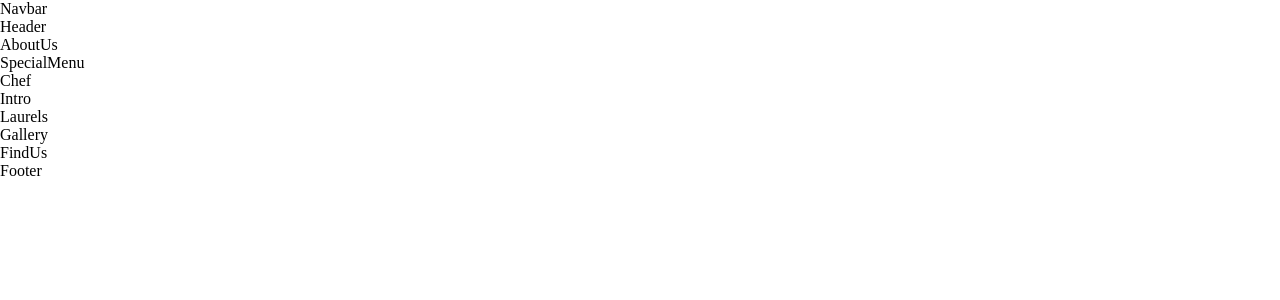
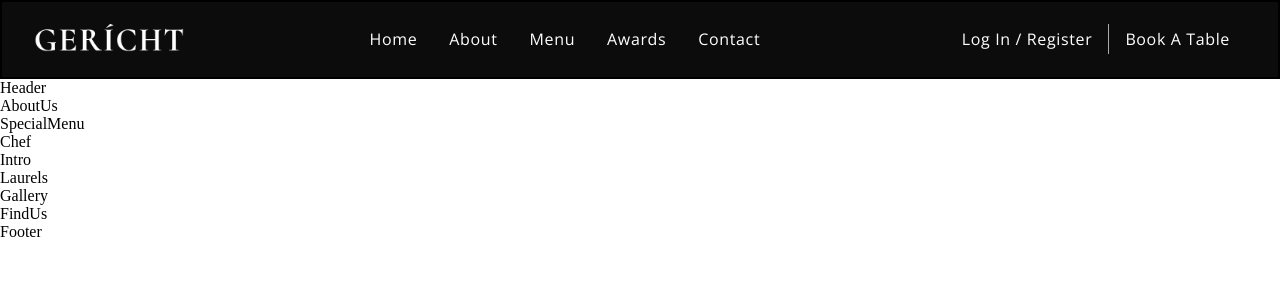
Before and after one commit to Kwonsongji/gerich-restaurant, a React (Create React App) app: page / in a window 1280 px wide. Shown: the top 300 px of the page. Built offline with nearby package versions, Linux system fonts and the light colour scheme; a web font is replaced by a local one.

Commit message:
navbar css

```diff
--- a/src/components/Navbar/index.css
+++ b/src/components/Navbar/index.css
@@ -0,0 +1,61 @@
+.app__navbar{
+  width: 100%;
+  display: flex;
+  border: 2px solid black;
+  justify-content: space-between;
+  align-items: center;
+  background: var(--color-black);
+  padding: 1rem 2rem;
+}
+
+.app__navbar-logo {
+  display: flex;
+  justify-content: flex-start;
+  align-items: center;
+}
+
+.app__navbar-logo img {
+  width: 150px;
+}
+
+.app__navbar-links {
+  flex:1;
+  display: flex;
+  justify-content: center;
+  align-items: center;
+  list-style: none;
+}
+
+.app__navbar-links li {
+  margin: 0 1rem;
+  cursor: pointer;
+}
+
+.app__navbar-links li:hover {
+  color: var(--color-grey);
+}
+
+.app__navbar-login {
+  display: flex;
+  justify-content: flex-end;
+  align-items: center;
+}
+
+.app__navbar-login a {
+  margin: 0 1rem;
+  text-decoration: none;
+  transition: 0.5s ease ;
+}
+
+.app__navbar-login a:hover {
+  border-bottom: 1px solid var(--color-golden);
+}
+
+.app__navbar-login div {
+  width: 1px;
+  height: 30px;
+  background: var(--color-grey);
+}
+.app__navbar-smallscreen {
+  display: none;
+}
--- a/src/components/Navbar/index.js
+++ b/src/components/Navbar/index.js
@@ -4,10 +4,42 @@
 import images from '../../constants/images';
 import './index.css';
 
-const Navbar = () => (
+const Navbar = () => {
+
+    return(
   <nav className="app__navbar">
-    Navbar
+    <div className="app__navbar-logo">
+      <img src={images.gericht} alt="gericht" />
+    </div>
+    <ul className="app__navbar-links">
+      <li className="p__opensans"> <a href="#home">Home</a></li>
+      <li className="p__opensans"> <a href="#about"></a>About</li>
+      <li className="p__opensans"> <a href="#menu"></a>Menu</li>
+      <li className="p__opensans"> <a href="#awards"></a>Awards</li>
+      <li className="p__opensans"> <a href="#contact"></a>Contact</li>
+    </ul>
+    <div className="app__navbar-login">
+      <a href="#login" className="p__opensans"> Log In / Register</a>
+      <div/>
+      <a href="/" className="p__opensans"> Book a table</a>
+    </div>
+    <div className="app__navbar-smallscreen">
+          <GiHamburgerMenu color="#fff" fontSize={27} onClick={() => { }} />
+          <div className="app__navbar-smallscreen_overlay flex__center slide-bottom">
+            <MdOutlineRestaurantMenu fontSize={27} className="over__close" onClick={() => { }} />
+            <ul className="app__navbar-links">
+              <li className="p__opensans"> <a href="#home">Home</a></li>
+              <li className="p__opensans"> <a href="#about"></a>About</li>
+              <li className="p__opensans"> <a href="#menu"></a>Menu</li>
+              <li className="p__opensans"> <a href="#awards"></a>Awards</li>
+              <li className="p__opensans"> <a href="#contact"></a>Contact</li>
+            </ul>
+          </div>
+
+    </div>
+
   </nav>
-);
+  )
+};
 
 export default Navbar;
```
